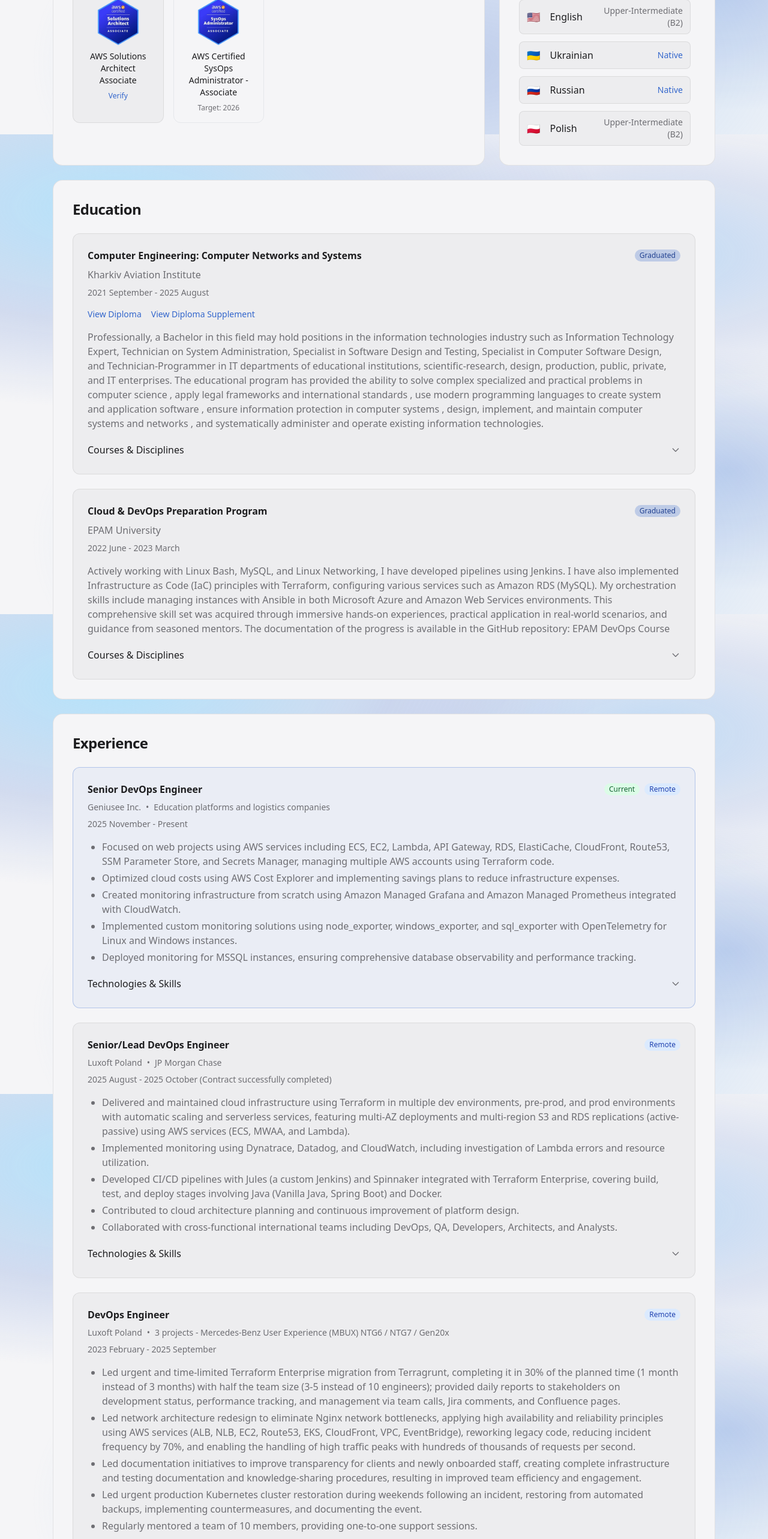
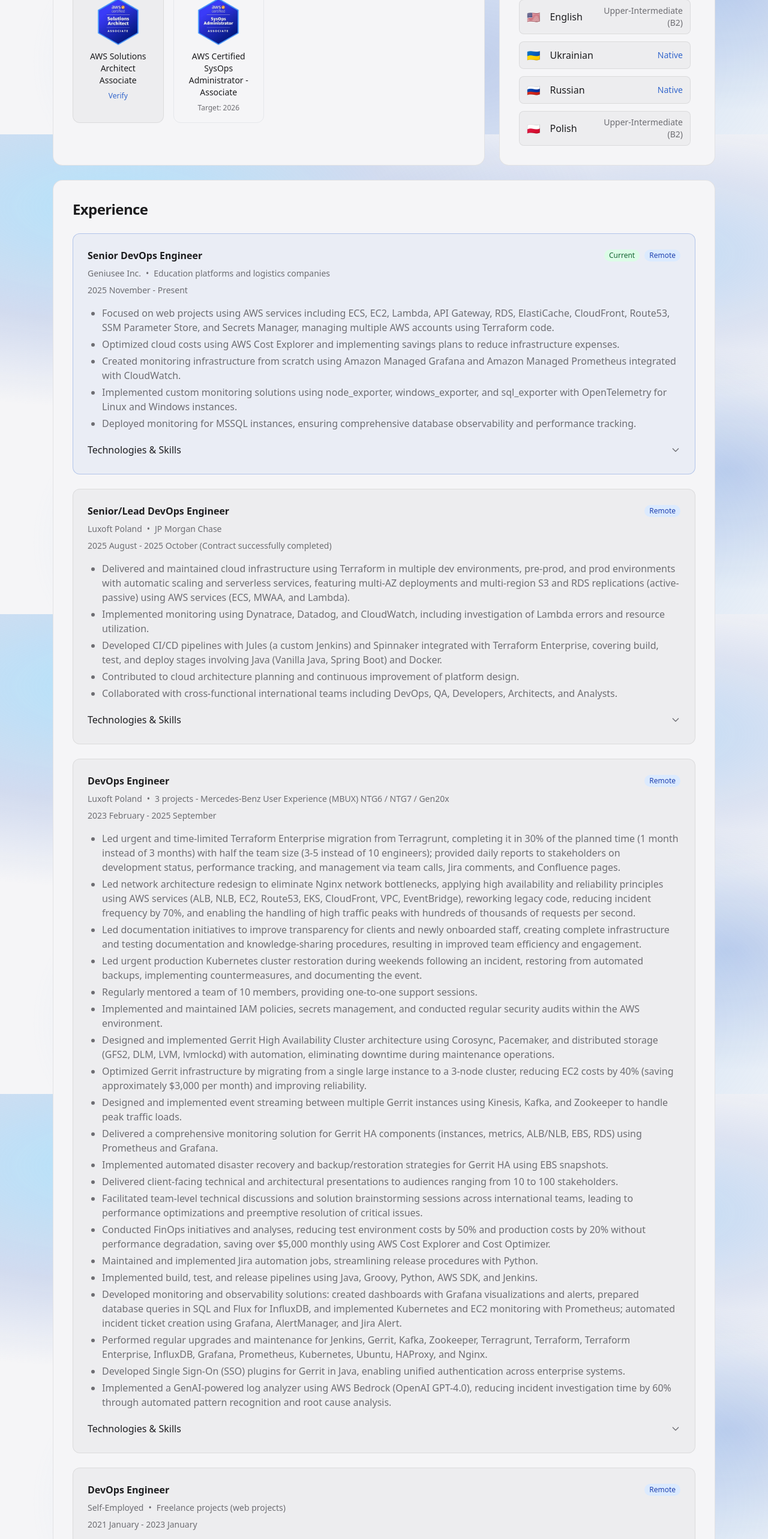
Before and after one commit to fecton/aboutme, a Next.js app: page / in a window 1280 px wide. Shown: the part 2176-4742 px from the top of the page at 60% size. Built offline with nearby package versions, Linux system fonts and the light colour scheme.

Commit message:
fix: reorder sections

```diff
--- a/src/components/bento/BentoGrid.tsx
+++ b/src/components/bento/BentoGrid.tsx
@@ -37,14 +37,14 @@
 					</div>
 				</div>
 
+				{/* Experience */}
+				<div className="w-full" id="experience">
+					<ExperienceCard />
+				</div>
+
 				{/* Education */}
 				<div className="w-full">
 					<EducationCard />
-				</div>
-
-				{/* Experience */}
-				<div className="w-full" id="experience">
-					<ExperienceCard />
 				</div>
 			</div>
 		</div>
```
